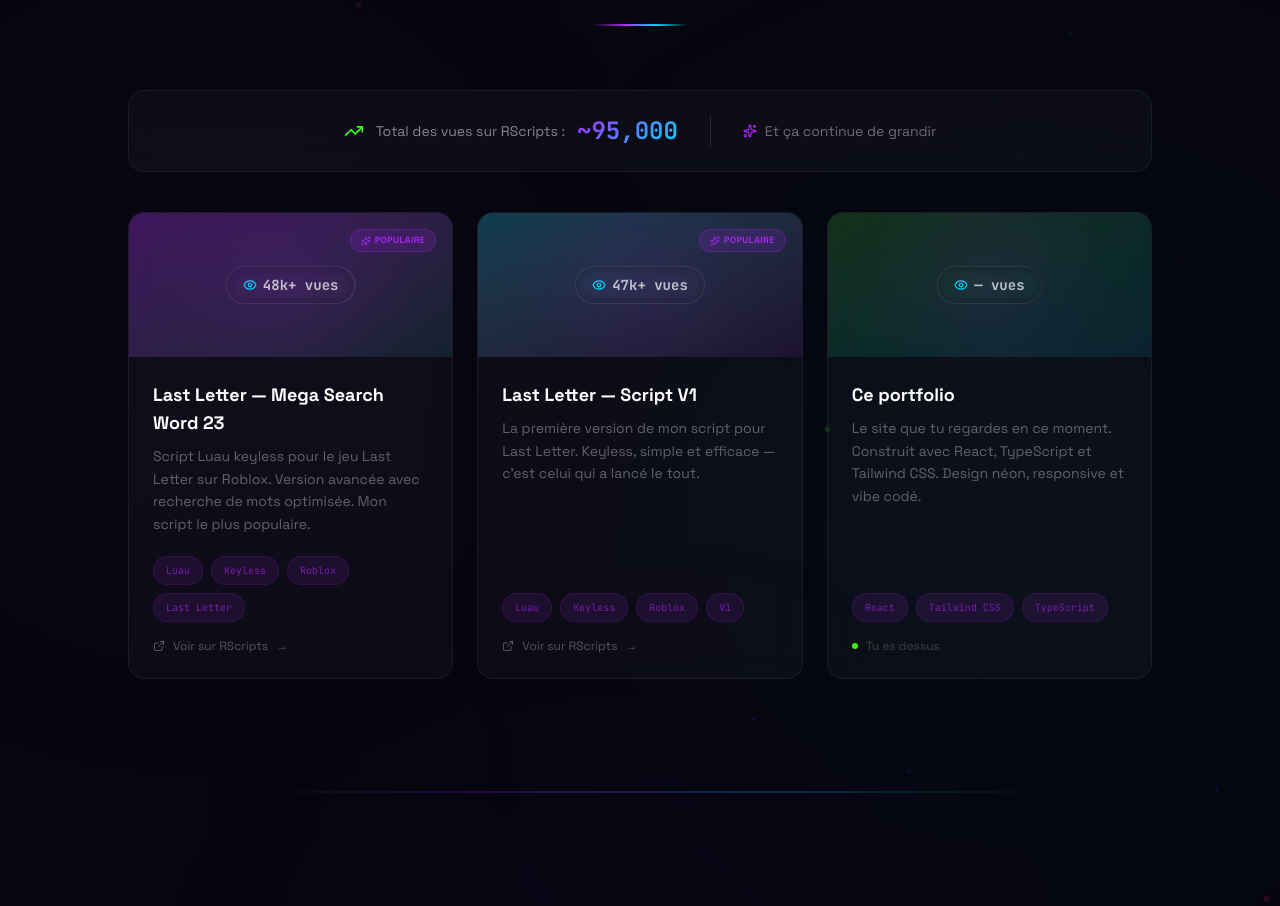
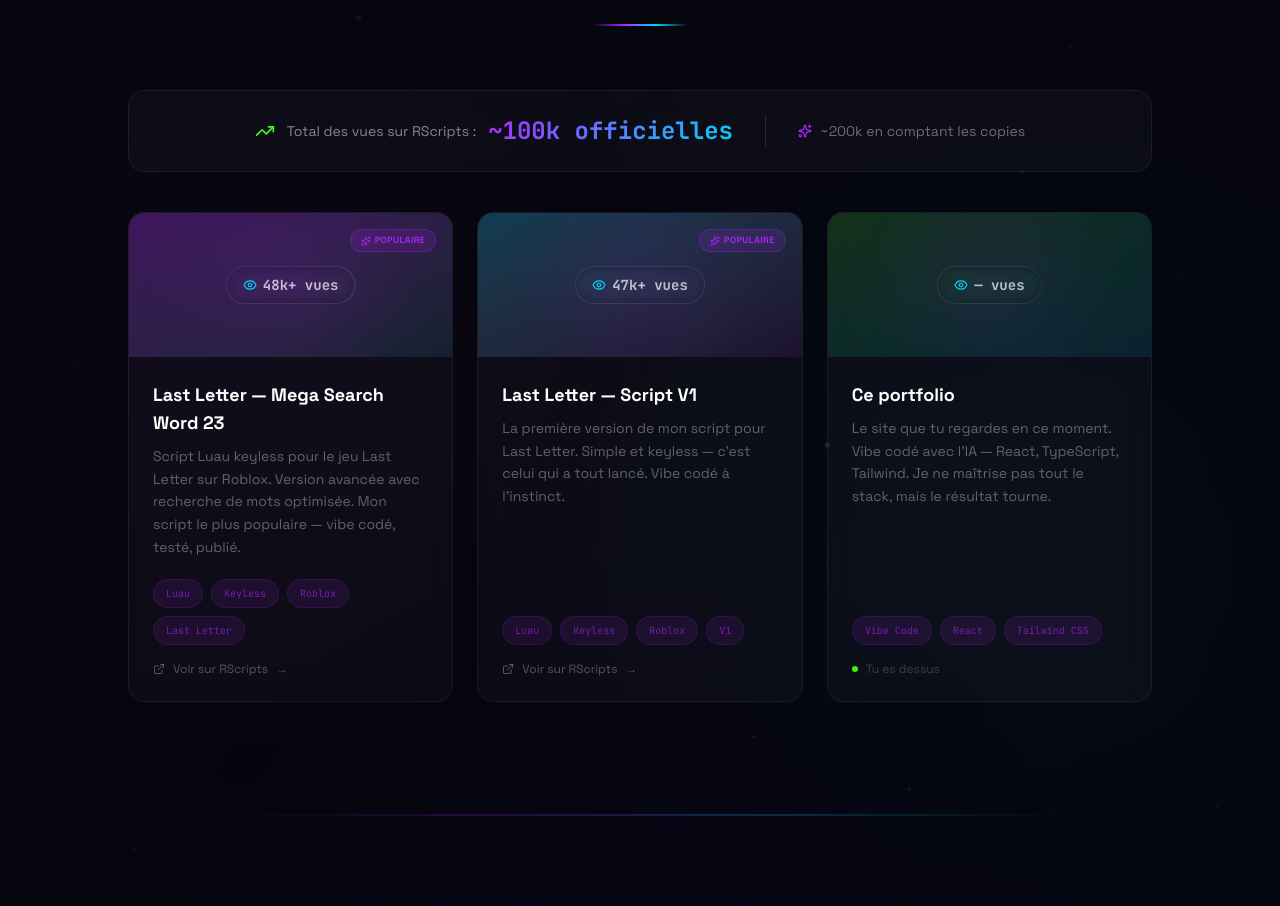
Before and after one commit to mbleskine-droid/Cv, a React (Vite) app: page / in a window 1280 px wide. Shown: the part 2087-2993 px from the top of the page. Built offline with nearby package versions, Linux system fonts and the light colour scheme.

Commit message:
Update project descriptions and views in Projects.tsx

```diff
--- a/src/components/Projects.tsx
+++ b/src/components/Projects.tsx
@@ -3,7 +3,7 @@ import { Eye, ExternalLink, TrendingUp, Sparkles } from "lucide-react";
 const projects = [
   {
     title: "Last Letter — Mega Search Word 23",
-    desc: "Script Luau keyless pour le jeu Last Letter sur Roblox. Version avancée avec recherche de mots optimisée. Mon script le plus populaire.",
+    desc: "Script Luau keyless pour le jeu Last Letter sur Roblox. Version avancée avec recherche de mots optimisée. Mon script le plus populaire — vibe codé, testé, publié.",
     tags: ["Luau", "Keyless", "Roblox", "Last Letter"],
     views: "48k+",
     gradient: "from-neon-violet/30 to-neon-blue/10",
@@ -12,7 +12,7 @@ const projects = [
   },
   {
     title: "Last Letter — Script V1",
-    desc: "La première version de mon script pour Last Letter. Keyless, simple et efficace — c'est celui qui a lancé le tout.",
+    desc: "La première version de mon script pour Last Letter. Simple et keyless — c'est celui qui a tout lancé. Vibe codé à l'instinct.",
     tags: ["Luau", "Keyless", "Roblox", "V1"],
     views: "47k+",
     gradient: "from-neon-blue/25 to-neon-violet/10",
@@ -21,8 +21,8 @@ const projects = [
   },
   {
     title: "Ce portfolio",
-    desc: "Le site que tu regardes en ce moment. Construit avec React, TypeScript et Tailwind CSS. Design néon, responsive et vibe codé.",
-    tags: ["React", "Tailwind CSS", "TypeScript"],
+    desc: "Le site que tu regardes en ce moment. Vibe codé avec l'IA — React, TypeScript, Tailwind. Je ne maîtrise pas tout le stack, mais le résultat tourne.",
+    tags: ["Vibe Code", "React", "Tailwind CSS"],
     views: "—",
     gradient: "from-neon-green/15 to-neon-blue/10",
     featured: false,
@@ -58,14 +58,14 @@ export function Projects() {
             <TrendingUp size={20} className="text-neon-green" />
             <span className="text-white/50 text-sm">Total des vues sur RScripts :</span>
             <span className="text-2xl font-black text-gradient font-mono">
-              ~95,000
+              ~100k officielles
             </span>
           </div>
           <div className="hidden sm:block w-px h-8 bg-white/10" />
           <div className="flex items-center gap-2">
             <Sparkles size={14} className="text-neon-violet" />
             <span className="text-white/40 text-sm">
-              Et ça continue de grandir
+              ~200k en comptant les copies
             </span>
           </div>
         </div>
```
